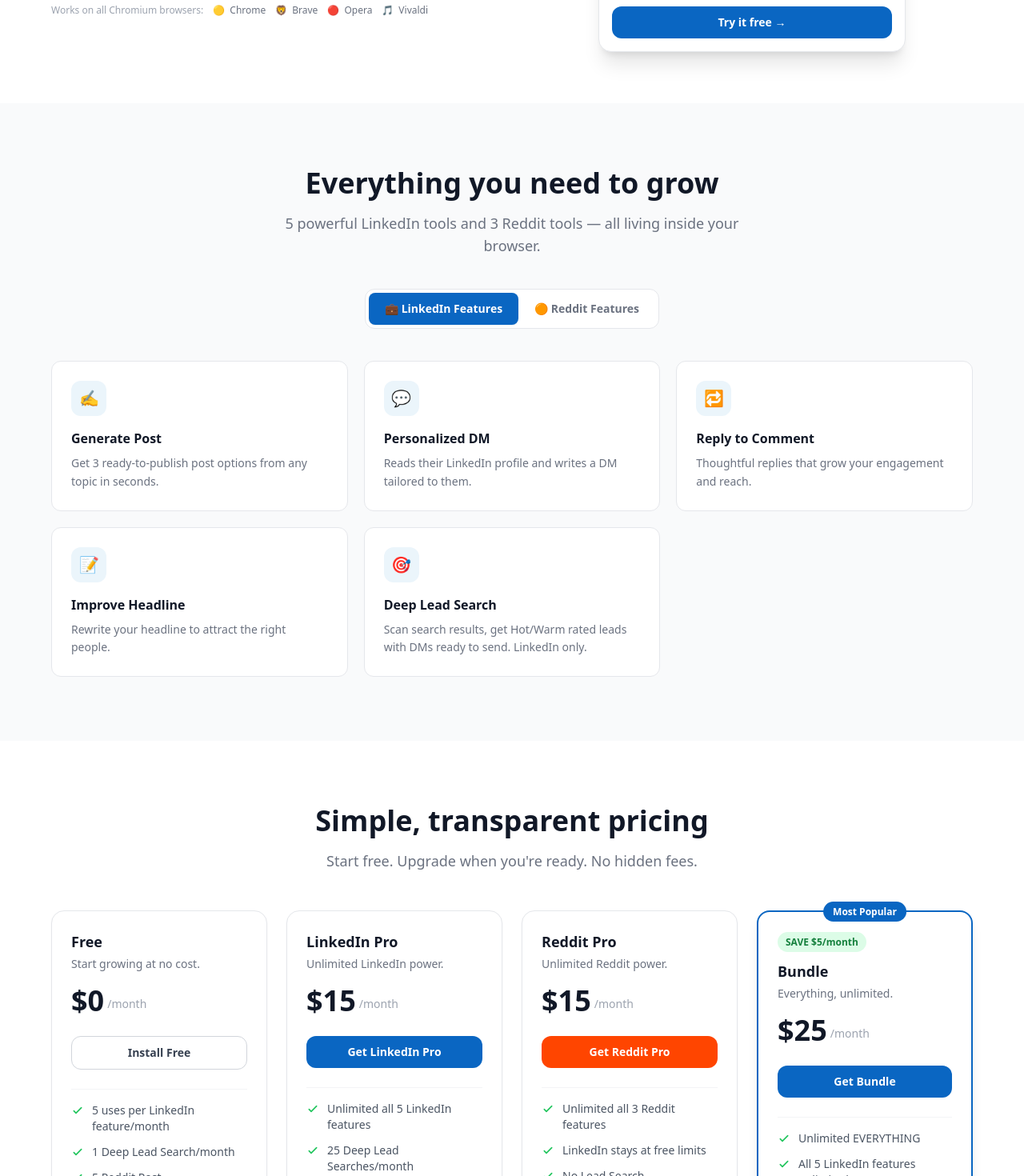
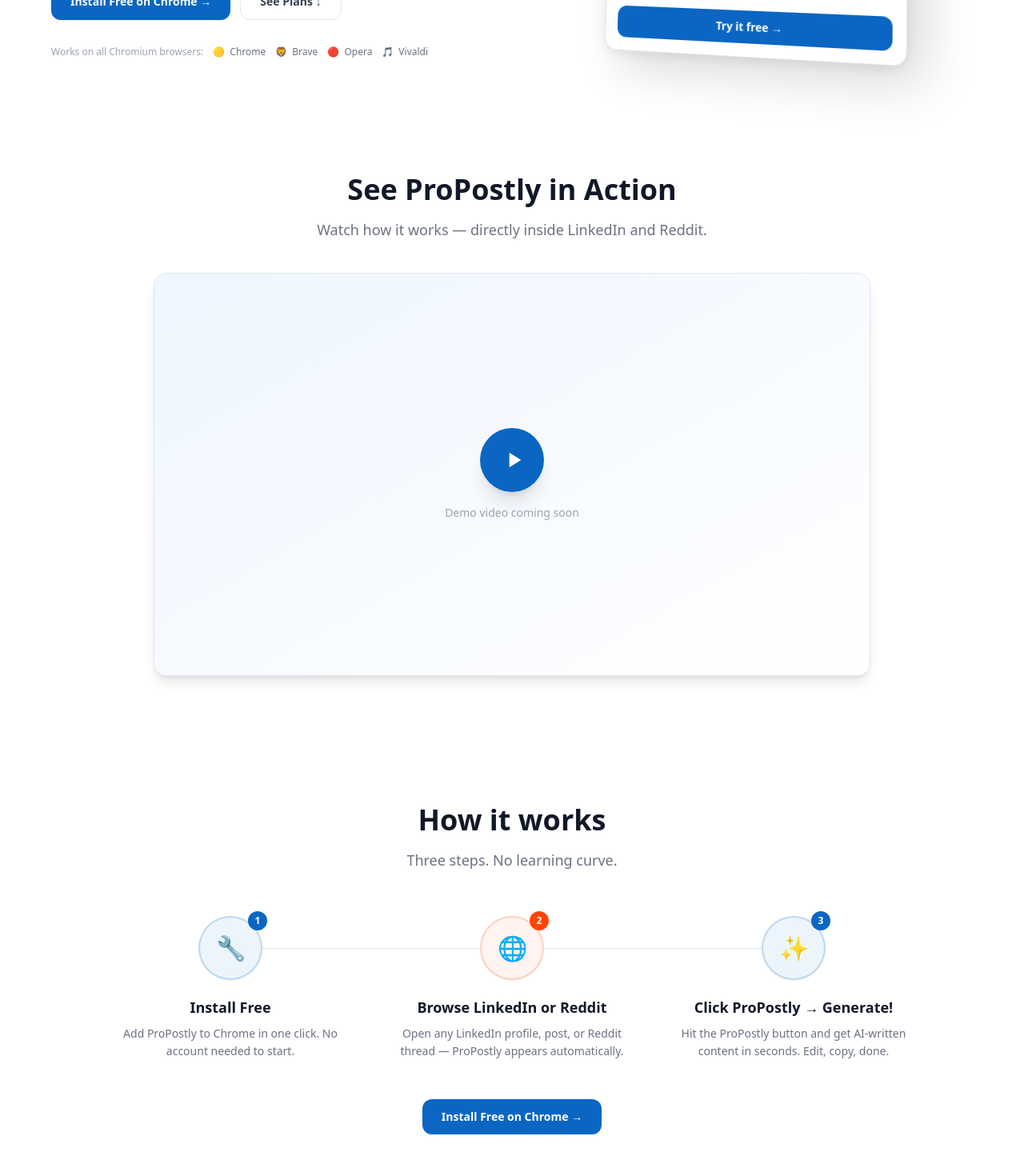
Before and after one commit to nkarthik88/linkedin-ai-assistant, a React (Vite) app in the folder landing-page/: page / in a window 1280 px wide. Shown: the part 520-1990 px from the top of the page at 80% size. Built offline with nearby package versions, Linux system fonts and the light colour scheme.

Commit message:
feat: video section, how it works, 3D mockup, bigger cards, Chrome Store links
Co-Authored-By: Claude Sonnet 4.6 <noreply@anthropic.com>

```diff
--- a/landing-page/src/App.jsx
+++ b/landing-page/src/App.jsx
@@ -1,5 +1,7 @@
 import Navbar from './components/Navbar'
 import Hero from './components/Hero'
+import VideoSection from './components/VideoSection'
+import HowItWorks from './components/HowItWorks'
 import Features from './components/Features'
 import Pricing from './components/Pricing'
 import FAQ from './components/FAQ'
@@ -11,6 +13,8 @@ export default function App() {
     <div className="bg-white text-gray-900 font-sans">
       <Navbar />
       <Hero />
+      <VideoSection />
+      <HowItWorks />
       <Features />
       <Pricing />
       <FAQ />
--- a/landing-page/src/components/CTASection.jsx
+++ b/landing-page/src/components/CTASection.jsx
@@ -17,7 +17,9 @@ export default function CTASection() {
             No credit card. No setup. Just install and start.
           </p>
           <a
-            href="#"
+            href="https://chromewebstore.google.com/detail/hggehcjcbnfpdglbildpaiidhigfcnbb"
+            target="_blank"
+            rel="noopener noreferrer"
             className="inline-flex items-center gap-2 bg-[#0a66c2] hover:bg-[#004182] text-white font-bold text-base px-8 py-4 rounded-xl transition-colors shadow-md"
           >
             Install Free on Chrome →
--- a/landing-page/src/components/Features.jsx
+++ b/landing-page/src/components/Features.jsx
@@ -70,15 +70,15 @@ function FeatureCard({ feature, index }) {
       whileInView={{ opacity: 1, y: 0 }}
       viewport={{ once: true }}
       transition={{ duration: 0.4, delay: index * 0.08 }}
-      className="bg-white border border-gray-200 rounded-xl p-6 hover:shadow-md transition-shadow"
+      className="bg-white border border-gray-200 rounded-2xl p-8 hover:shadow-lg transition-shadow"
     >
       <div
-        className="inline-flex items-center justify-center w-11 h-11 rounded-xl text-xl mb-4"
+        className="inline-flex items-center justify-center w-14 h-14 rounded-2xl text-2xl mb-5"
         style={{ backgroundColor: feature.bg }}
       >
         {feature.icon}
       </div>
-      <h3 className="text-base font-semibold text-gray-900 mb-2">{feature.title}</h3>
+      <h3 className="text-lg font-bold text-gray-900 mb-2">{feature.title}</h3>
       <p className="text-sm text-gray-500 leading-relaxed">{feature.desc}</p>
     </motion.div>
   )
--- a/landing-page/src/components/Hero.jsx
+++ b/landing-page/src/components/Hero.jsx
@@ -46,8 +46,11 @@ export default function Hero() {
 
             {/* Headline */}
             <h1 className="text-4xl sm:text-5xl font-bold text-gray-900 leading-tight mb-4">
-              Grow on LinkedIn &amp; Reddit with AI that{' '}
-              <span className="text-[#0a66c2]">writes like you</span>
+              Write less. Grow more.
+              <br />
+              <span className="text-[#0a66c2]">AI that posts like a human</span>
+              <br />
+              on LinkedIn and Reddit
             </h1>
 
             {/* Subtext */}
@@ -58,7 +61,9 @@ export default function Hero() {
             {/* CTAs */}
             <div className="flex flex-wrap gap-3 mb-8">
               <a
-                href="#"
+                href="https://chromewebstore.google.com/detail/hggehcjcbnfpdglbildpaiidhigfcnbb"
+                target="_blank"
+                rel="noopener noreferrer"
                 className="inline-flex items-center gap-2 bg-[#0a66c2] hover:bg-[#004182] text-white font-semibold px-6 py-3 rounded-xl transition-colors text-sm shadow-sm"
               >
                 Install Free on Chrome →
@@ -115,7 +120,13 @@ export default function Hero() {
             </div>
 
             {/* Mockup card */}
-            <div className="w-full max-w-sm bg-white border border-gray-200 rounded-2xl shadow-xl overflow-hidden">
+            <div
+              className="w-full max-w-sm bg-white border border-gray-200 rounded-2xl overflow-hidden"
+              style={{
+                transform: 'perspective(1000px) rotateY(-15deg) rotateX(5deg)',
+                boxShadow: '20px 20px 60px rgba(0,0,0,0.15), 0 4px 16px rgba(0,0,0,0.08)',
+              }}
+            >
               {/* Browser bar */}
               <div className="bg-gray-50 border-b border-gray-200 px-4 py-3 flex items-center gap-2">
                 <div className="flex gap-1.5">
--- /dev/null
+++ b/landing-page/src/components/HowItWorks.jsx
@@ -0,0 +1,101 @@
+import { motion } from 'framer-motion'
+
+const steps = [
+  {
+    number: '1',
+    icon: '🔧',
+    title: 'Install Free',
+    desc: 'Add ProPostly to Chrome in one click. No account needed to start.',
+    color: '#0a66c2',
+    bg: '#ebf5fb',
+  },
+  {
+    number: '2',
+    icon: '🌐',
+    title: 'Browse LinkedIn or Reddit',
+    desc: 'Open any LinkedIn profile, post, or Reddit thread — ProPostly appears automatically.',
+    color: '#ff4500',
+    bg: '#fff4f0',
+  },
+  {
+    number: '3',
+    icon: '✨',
+    title: 'Click ProPostly → Generate!',
+    desc: 'Hit the ProPostly button and get AI-written content in seconds. Edit, copy, done.',
+    color: '#0a66c2',
+    bg: '#ebf5fb',
+  },
+]
+
+export default function HowItWorks() {
+  return (
+    <section className="py-20 px-4 sm:px-6 lg:px-8 bg-white">
+      <div className="max-w-5xl mx-auto">
+        <motion.div
+          initial={{ opacity: 0, y: 20 }}
+          whileInView={{ opacity: 1, y: 0 }}
+          viewport={{ once: true }}
+          className="text-center mb-14"
+        >
+          <h2 className="text-3xl sm:text-4xl font-bold text-gray-900 mb-4">
+            How it works
+          </h2>
+          <p className="text-gray-500 text-lg max-w-xl mx-auto">
+            Three steps. No learning curve.
+          </p>
+        </motion.div>
+
+        <div className="grid grid-cols-1 md:grid-cols-3 gap-8 relative">
+          {/* Connector line (desktop) */}
+          <div className="hidden md:block absolute top-10 left-1/6 right-1/6 h-px bg-gray-200" style={{ left: '18%', right: '18%' }} />
+
+          {steps.map((step, i) => (
+            <motion.div
+              key={step.number}
+              initial={{ opacity: 0, y: 25 }}
+              whileInView={{ opacity: 1, y: 0 }}
+              viewport={{ once: true }}
+              transition={{ duration: 0.4, delay: i * 0.12 }}
+              className="flex flex-col items-center text-center"
+            >
+              {/* Step circle */}
+              <div
+                className="relative flex items-center justify-center w-20 h-20 rounded-full text-3xl mb-5 shadow-sm border-2"
+                style={{ backgroundColor: step.bg, borderColor: step.color + '33' }}
+              >
+                <span>{step.icon}</span>
+                <div
+                  className="absolute -top-2 -right-2 w-6 h-6 rounded-full flex items-center justify-center text-xs font-bold text-white"
+                  style={{ backgroundColor: step.color }}
+                >
+                  {step.number}
+                </div>
+              </div>
+
+              <h3 className="text-lg font-bold text-gray-900 mb-2">{step.title}</h3>
+              <p className="text-sm text-gray-500 leading-relaxed max-w-xs">{step.desc}</p>
+            </motion.div>
+          ))}
+        </div>
+
+        {/* CTA */}
+        <motion.div
+          initial={{ opacity: 0, y: 15 }}
+          whileInView={{ opacity: 1, y: 0 }}
+          viewport={{ once: true }}
+          transition={{ delay: 0.4 }}
+          className="flex justify-center mt-12"
+        >
+          <a
+            href="https://chromewebstore.google.com/detail/hggehcjcbnfpdglbildpaiidhigfcnbb"
+            target="_blank"
+            rel="noopener noreferrer"
+            className="inline-flex items-center gap-2 bg-[#0a66c2] hover:bg-[#004182] text-white font-semibold px-6 py-3 rounded-xl transition-colors text-sm shadow-sm"
+          >
+            Install Free on Chrome →
+          </a>
+        </motion.div>
+      </div>
+    </section>
+  )
+}
--- a/landing-page/src/components/Navbar.jsx
+++ b/landing-page/src/components/Navbar.jsx
@@ -48,7 +48,9 @@ export default function Navbar() {
           {/* CTA */}
           <div className="hidden md:block">
             <a
-              href="#"
+              href="https://chromewebstore.google.com/detail/hggehcjcbnfpdglbildpaiidhigfcnbb"
+              target="_blank"
+              rel="noopener noreferrer"
               className="inline-flex items-center gap-1 bg-[#0a66c2] hover:bg-[#004182] text-white text-sm font-semibold px-4 py-2 rounded-lg transition-colors"
             >
               Install Free →
@@ -91,7 +93,9 @@ export default function Navbar() {
               </a>
             ))}
             <a
-              href="#"
+              href="https://chromewebstore.google.com/detail/hggehcjcbnfpdglbildpaiidhigfcnbb"
+              target="_blank"
+              rel="noopener noreferrer"
               className="inline-flex items-center gap-1 bg-[#0a66c2] hover:bg-[#004182] text-white text-sm font-semibold px-4 py-2 rounded-lg transition-colors"
             >
               Install Free →
--- /dev/null
+++ b/landing-page/src/components/VideoSection.jsx
@@ -0,0 +1,63 @@
+import { useState } from 'react'
+import { motion } from 'framer-motion'
+
+// Replace this with your Loom embed URL when available
+// e.g. 'https://www.loom.com/embed/YOUR_VIDEO_ID'
+const LOOM_EMBED_URL = null
+
+export default function VideoSection() {
+  const [playing, setPlaying] = useState(false)
+
+  return (
+    <section className="py-20 px-4 sm:px-6 lg:px-8 bg-white">
+      <div className="max-w-4xl mx-auto">
+        <motion.div
+          initial={{ opacity: 0, y: 20 }}
+          whileInView={{ opacity: 1, y: 0 }}
+          viewport={{ once: true }}
+          className="text-center mb-10"
+        >
+          <h2 className="text-3xl sm:text-4xl font-bold text-gray-900 mb-4">
+            See ProPostly in Action
+          </h2>
+          <p className="text-gray-500 text-lg">
+            Watch how it works — directly inside LinkedIn and Reddit.
+          </p>
+        </motion.div>
+
+        <motion.div
+          initial={{ opacity: 0, scale: 0.97 }}
+          whileInView={{ opacity: 1, scale: 1 }}
+          viewport={{ once: true }}
+          transition={{ duration: 0.5 }}
+          className="relative rounded-2xl overflow-hidden border border-gray-200 shadow-lg bg-gray-50"
+          style={{ aspectRatio: '16/9' }}
+        >
+          {LOOM_EMBED_URL ? (
+            <iframe
+              src={LOOM_EMBED_URL}
+              frameBorder="0"
+              allowFullScreen
+              className="absolute inset-0 w-full h-full"
+              title="ProPostly demo"
+            />
+          ) : (
+            /* Placeholder until Loom URL is added */
+            <div className="absolute inset-0 flex flex-col items-center justify-center bg-gradient-to-br from-blue-50 to-white">
+              <button
+                onClick={() => setPlaying(true)}
+                className="flex items-center justify-center w-20 h-20 rounded-full bg-[#0a66c2] hover:bg-[#004182] text-white shadow-xl transition-colors mb-4"
+                aria-label="Play demo"
+              >
+                <svg className="w-8 h-8 ml-1" fill="currentColor" viewBox="0 0 24 24">
+                  <path d="M8 5v14l11-7z" />
+                </svg>
+              </button>
+              <p className="text-sm text-gray-400">Demo video coming soon</p>
+            </div>
+          )}
+        </motion.div>
+      </div>
+    </section>
+  )
+}
```
